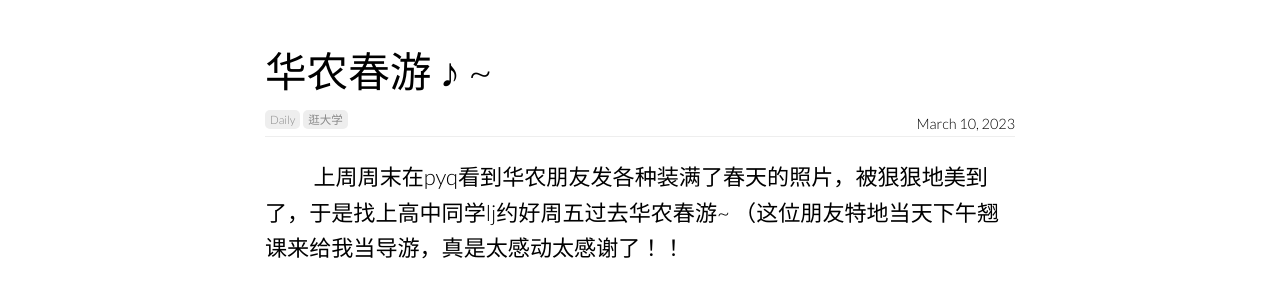
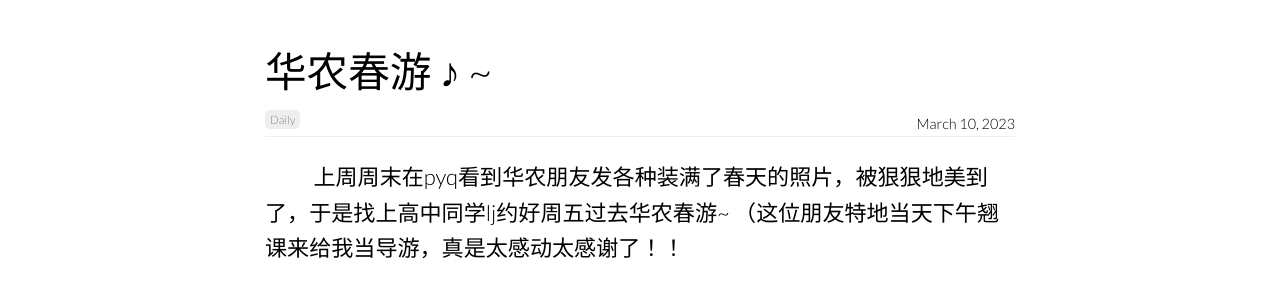
Before and after one commit to pandacase/pandacase.github.io, a Jekyll site: the page built from daily/index.html, in a window 1280 px wide and 900 px high, scrolled down 1362 px. Shown: the part 372-665 px from the top of the window. Built offline with Jekyll 4.4.1, drawn with Linux system fonts in a browser that asks for light colours; nearby versions of some CDN libraries; comment, search, counter and statistics services are not loaded; a style sheet for code colours, icons or effects is not loaded.

Commit message:
Update 2023-03-10-huanongchunyou.md

```diff
--- a/_posts/2023-03-10-huanongchunyou.md
+++ b/_posts/2023-03-10-huanongchunyou.md
@@ -4,7 +4,6 @@ date: 2023-03-10
 description: 本期背景图彩蛋：进校门后第一站就是这里——华农行政楼
 categories:
   - Daily
-  - 逛大学
 image: https://s1.ax1x.com/2023/03/24/ppBDqU0.jpg # 默认背景
 ---
 
```
